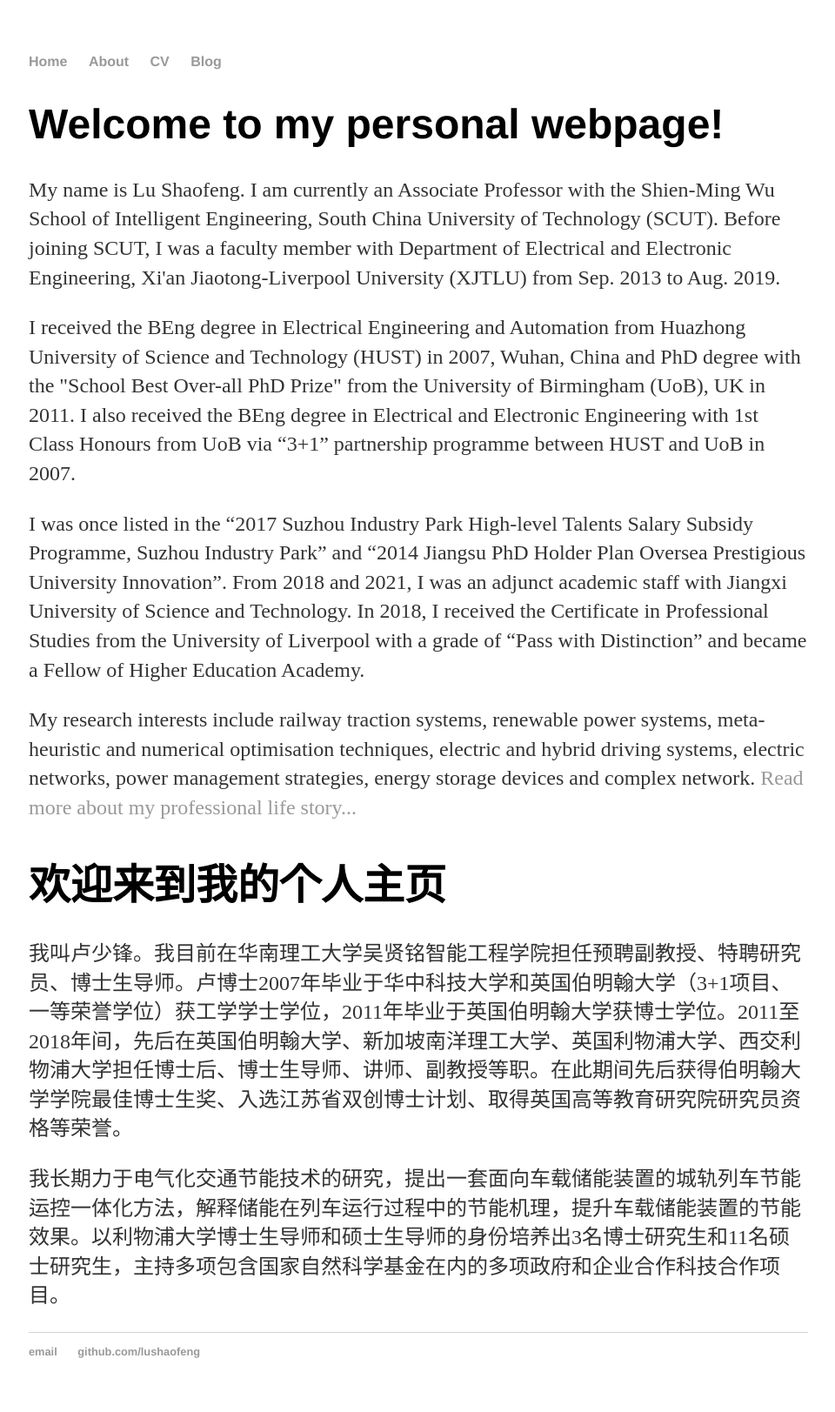
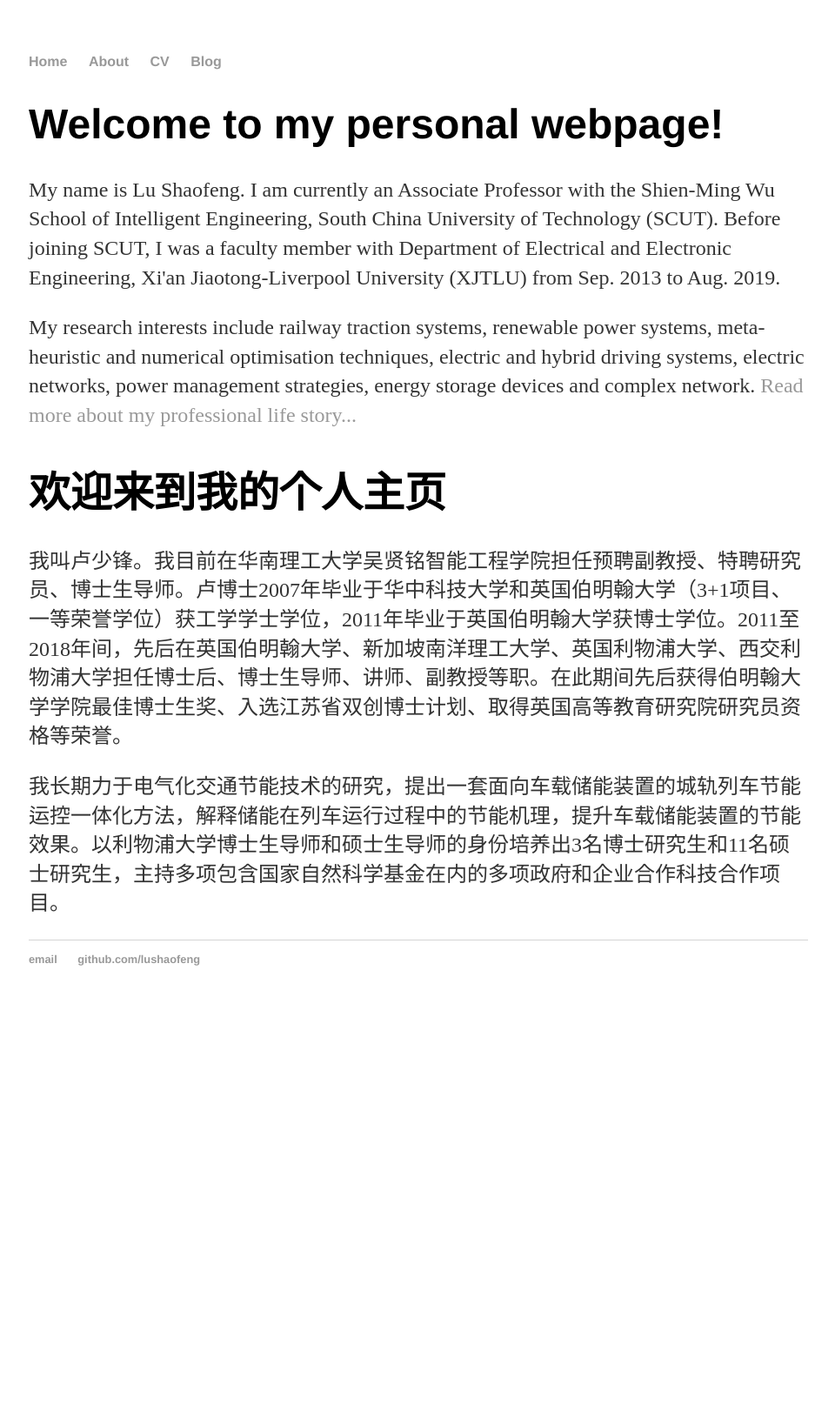
Before and after one commit to lushaofeng/lushaofeng.github.io, a Jekyll site: the page built from index.html, in a window 1280 px wide. Shown: the whole page at 87% size, without its empty margins (159-1119 px from the left). Built offline with Jekyll 4.4.1, drawn with Linux system fonts in a browser that asks for light colours; after the commit the page ends 1172 px from its top, so only the background shows below that.

Commit message:
Update index.html

```diff
--- a/index.html
+++ b/index.html
@@ -5,12 +5,6 @@
 <div class="blurb">
 	<h1>Welcome to my personal webpage!</h1>
 	<p> My name is Lu Shaofeng. I am currently an Associate Professor with the Shien-Ming Wu School of Intelligent Engineering, South China University of Technology (SCUT). Before joining SCUT, I was a faculty member with Department of Electrical and Electronic Engineering, Xi'an Jiaotong-Liverpool University (XJTLU) from Sep. 2013 to Aug. 2019.
-	</p>
-	<p>
-	I received the BEng degree in Electrical Engineering and Automation from Huazhong University of Science and Technology (HUST) in 2007, Wuhan, China and PhD degree with the "School Best Over-all PhD Prize" from the University of Birmingham (UoB), UK in 2011. I also received the BEng degree in Electrical and Electronic Engineering with 1st Class Honours from UoB via “3+1” partnership programme between HUST and UoB in 2007.
-	</p>
-	<p>
-	I was once listed in the “2017 Suzhou Industry Park High-level Talents Salary Subsidy Programme, Suzhou Industry Park” and “2014 Jiangsu PhD Holder Plan Oversea Prestigious University Innovation”. From 2018 and 2021, I was an adjunct academic staff with Jiangxi University of Science and Technology. In 2018, I received the Certificate in Professional Studies from the University of Liverpool with a grade of “Pass with Distinction” and became a Fellow of Higher Education Academy.
 	</p>
 	<p>
 	My research interests include railway traction systems, renewable power systems, meta-heuristic and numerical optimisation techniques, electric and hybrid driving systems, electric networks, power management strategies, energy storage devices and complex network. <a href="/about">Read more about my professional life story...</a>
@@ -24,4 +18,5 @@
 	我长期力于电气化交通节能技术的研究，提出一套面向车载储能装置的城轨列车节能运控一体化方法，解释储能在列车运行过程中的节能机理，提升车载储能装置的节能效果。以利物浦大学博士生导师和硕士生导师的身份培养出3名博士研究生和11名硕士研究生，主持多项包含国家自然科学基金在内的多项政府和企业合作科技合作项目。
 	</p>
 
+
 </div><!-- /.blurb -->
```
